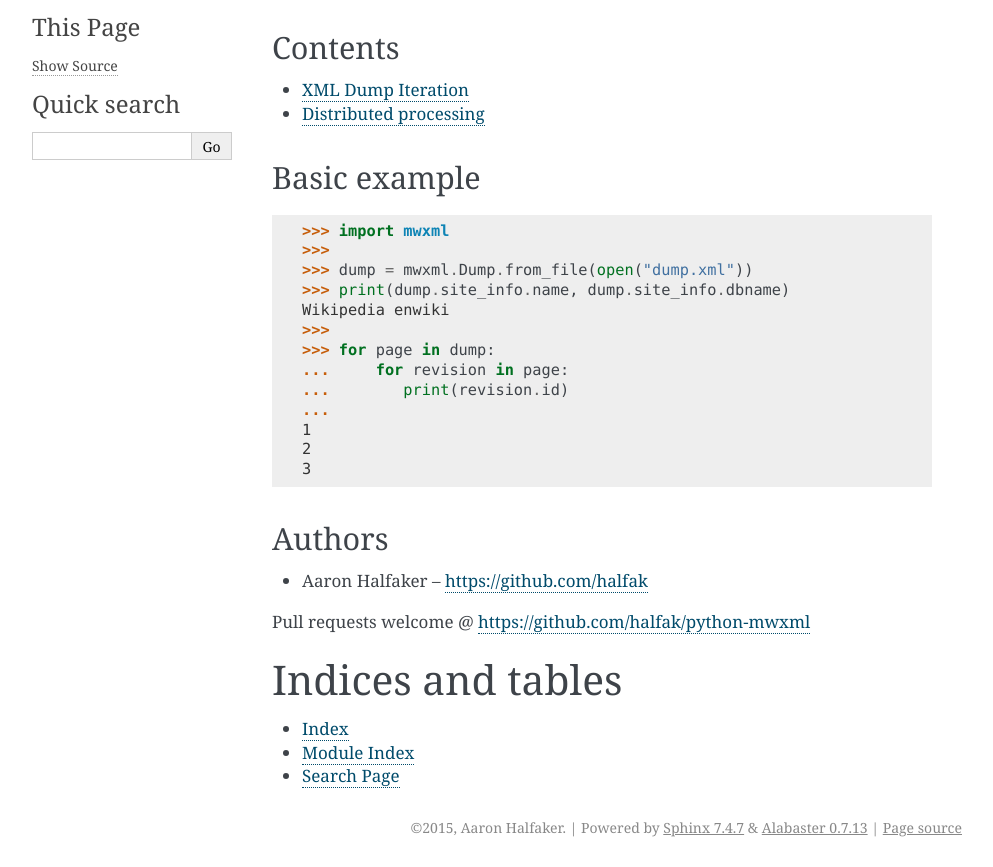
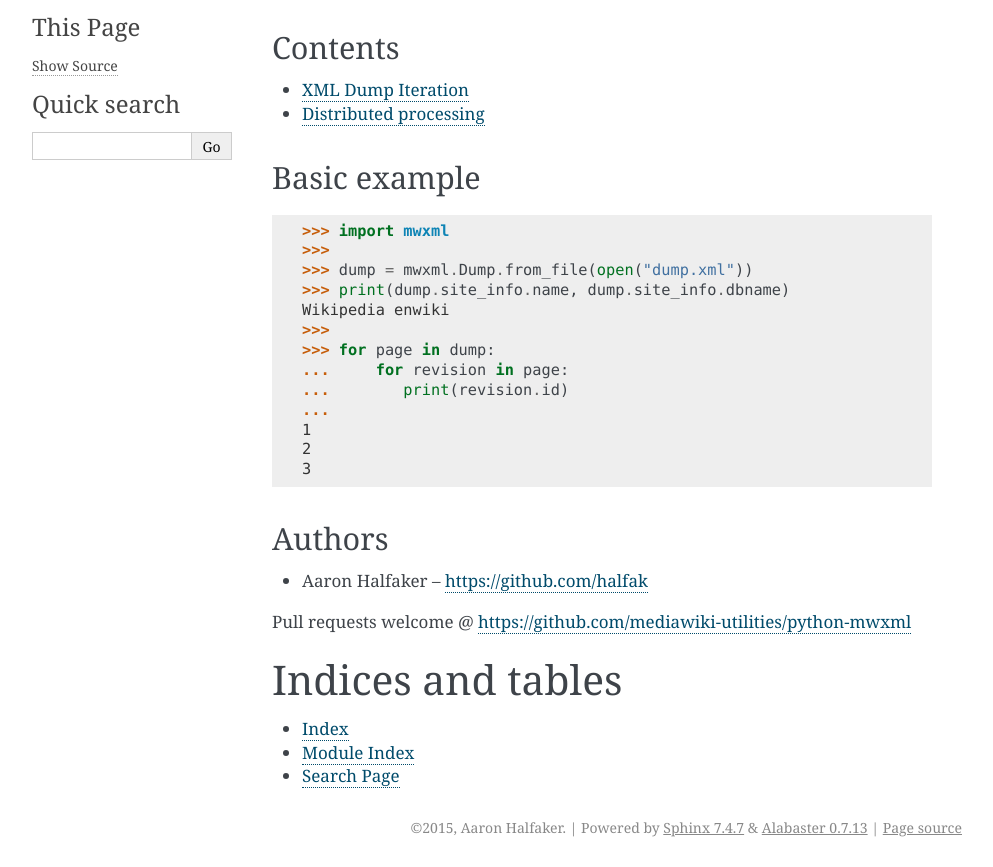
Before and after one commit to mediawiki-utilities/python-mwxml, a Sphinx documentation site: the page built from doc/index.rst, in a window 1280 px wide, cut to the strip 200-1067 px from the top of the page. Shown: the whole strip, without its empty margins (148-1141 px from the left). Built offline with Sphinx 7.4.7, drawn with Linux system fonts in a browser that asks for light colours; pages that are not in the unit, such as notebooks, are missing from menus; the version number could not be read and is left out; some of the changed lines change nothing that is shown.

Commit message:
doc: update repo name to mediawiki-utilities org

```diff
--- a/doc/index.rst
+++ b/doc/index.rst
@@ -35,7 +35,7 @@ Authors
 -------
 * Aaron Halfaker -- https://github.com/halfak
 
-Pull requests welcome @ https://github.com/halfak/python-mwxml
+Pull requests welcome @ https://github.com/mediawiki-utilities/python-mwxml
 
 
 Indices and tables
```
